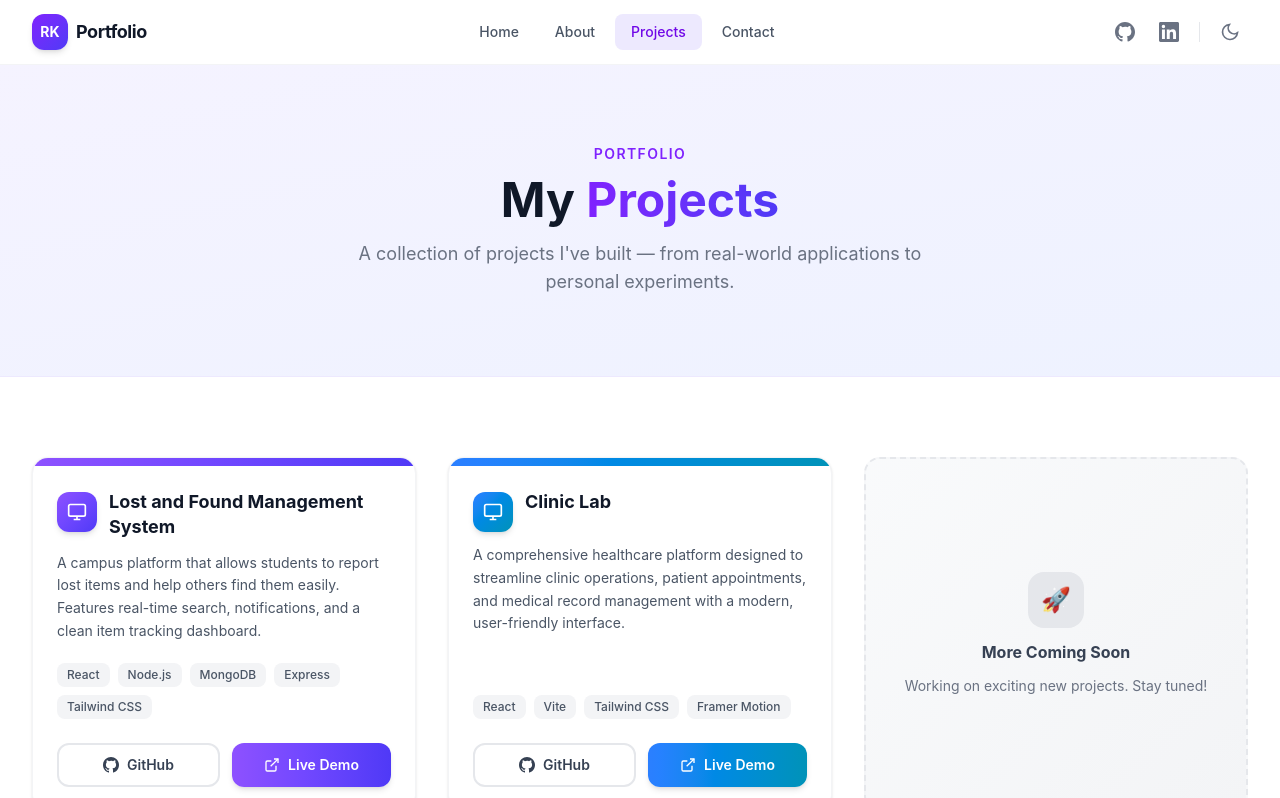
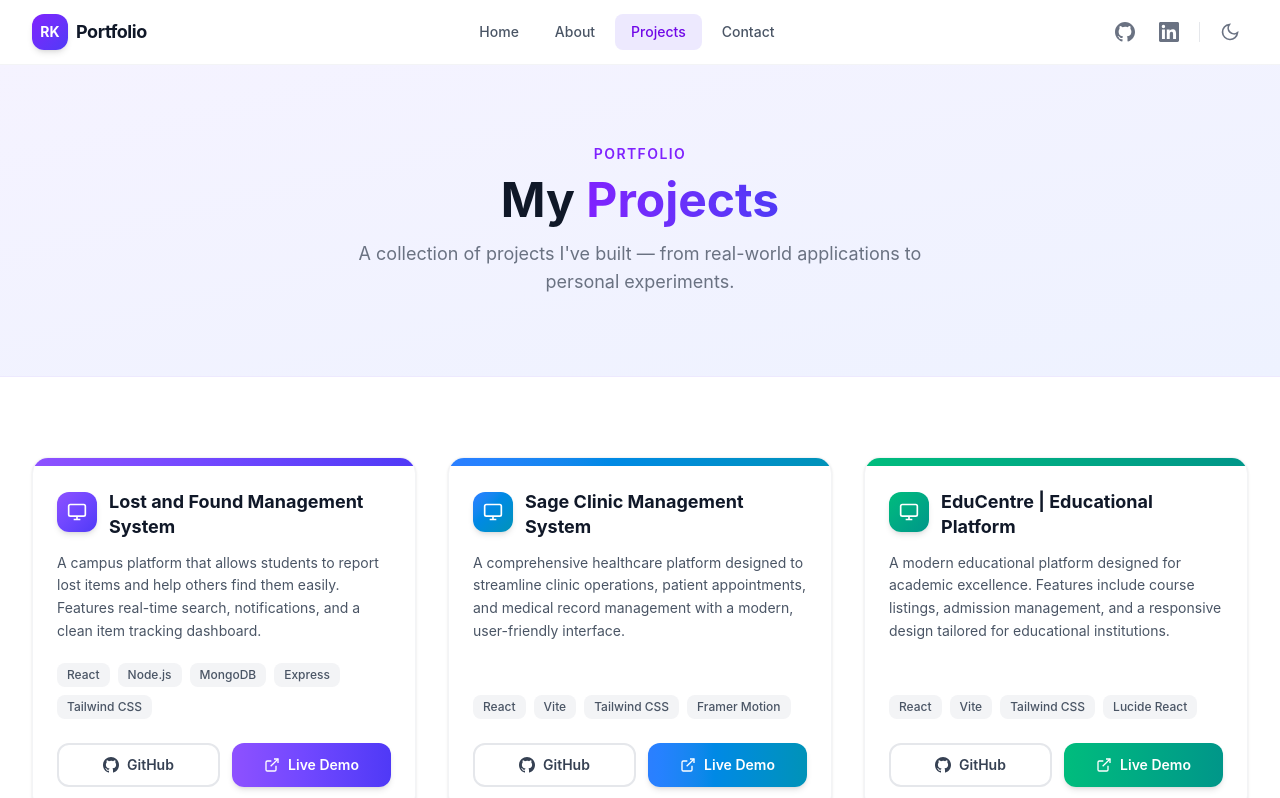
Before and after one commit to honestyrk/My_Portfolio, a React (Vite) app: page /projects in a window 1280 px wide. Shown: the top 798 px of the page. Built offline with nearby package versions, Linux system fonts and the light colour scheme.

Commit message:
Add EduCentre project to portfolio

```diff
--- a/src/pages/Projects.jsx
+++ b/src/pages/Projects.jsx
@@ -11,13 +11,22 @@ const projects = [
     gradient: 'from-violet-500 to-indigo-600',
   },
   {
-    title: 'Clinic Lab',
+    title: 'Sage Clinic Management System',
     description:
       'A comprehensive healthcare platform designed to streamline clinic operations, patient appointments, and medical record management with a modern, user-friendly interface.',
     technologies: ['React', 'Vite', 'Tailwind CSS', 'Framer Motion'],
     githubUrl: 'https://github.com/honestyrk/clinic-web',
     liveUrl: 'https://clinic-web-sage.vercel.app/',
     gradient: 'from-blue-500 to-cyan-600',
+  },
+  {
+    title: 'EduCentre | Educational Platform',
+    description:
+      'A modern educational platform designed for academic excellence. Features include course listings, admission management, and a responsive design tailored for educational institutions.',
+    technologies: ['React', 'Vite', 'Tailwind CSS', 'Lucide React'],
+    githubUrl: 'https://github.com/honestyrk/edu-centre',
+    liveUrl: 'https://edu-centre-rose.vercel.app/',
+    gradient: 'from-emerald-500 to-teal-600',
   },
 ];
 
```
